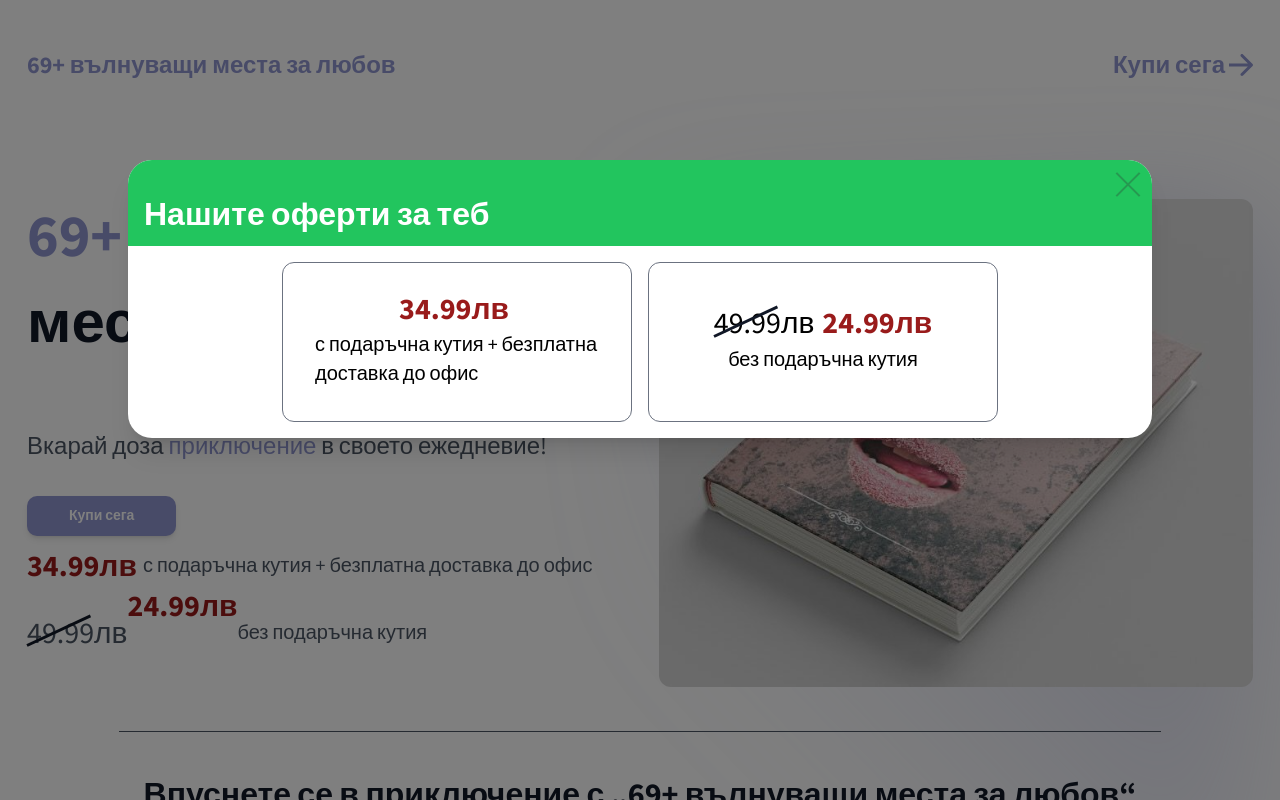
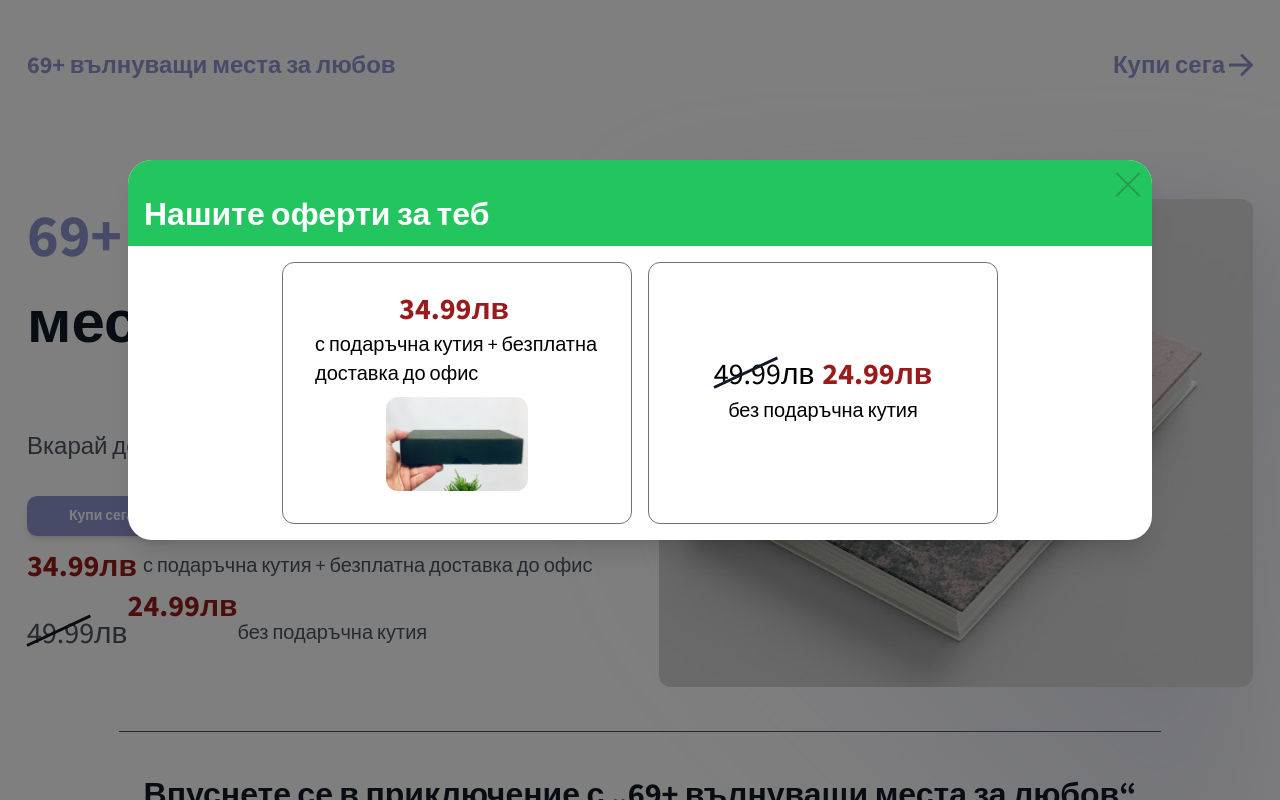
Before and after one commit to antoanparashkevov/book-nextjs, a Next.js app: page / in a window 1280 px wide. Shown: the top 800 px of the page. Built offline with nearby package versions, Linux system fonts and the light colour scheme.

Commit message:
Add giftbox image to the modal

```diff
--- a/src/components/UI/ContactForm.tsx
+++ b/src/components/UI/ContactForm.tsx
@@ -23,7 +23,7 @@ const ContactForm: React.FC = () => {
     const [selectedDeliveryType, setSelectedDeliveryType] = useState<string>('office');
     const [isLoading, setIsLoading] = useState<boolean>(false);
     const [hasError, setHasError] = useState<null | string>(null);
-    const [resolved, setResolved] = useState<boolean>(false)
+    const [resolved, setResolved] = useState<boolean>(false);
 
     const onOfferChange = (event: any) => {
         setSelectedOffer(event.target.value);
--- a/src/components/UI/Notification.tsx
+++ b/src/components/UI/Notification.tsx
@@ -30,7 +30,10 @@ const NotificationTemplate: React.FC<notificationProps> = ({
 
 	return (
 		<label htmlFor="popup" className="relative">
-			<input type="checkbox" id="popup" className='absolute opacity-0 w-0 h-0' onChange={() => setShow(false)} />
+			<input type="checkbox" id="popup" className='absolute opacity-0 w-0 h-0' onChange={(e: any) => {
+				e.preventDefault();
+				setShow(false);
+			}} />
 			<div className={`
 					${status === 'success' ? 'bg-green-600' : 'bg-red-600'}
 					fixed top-8 right-1/2 translate-x-1/2 min-w-[250px] p-8 rounded-xl z-100 cursor-pointer text-center
--- a/src/components/sections/ContactSection.tsx
+++ b/src/components/sections/ContactSection.tsx
@@ -2,6 +2,9 @@ import React, {useEffect, useState} from "react";
 
 import ContactForm from "@/components/UI/ContactForm";
 import BaseDialog from "@/components/UI/BaseDialog";
+import Image from "next/image";
+
+import GiftBoxImage from '../../../public/images/gift_box.webp';
 
 const options: IntersectionObserverInit = {
 	root: null,//the browser viewport
@@ -57,6 +60,13 @@ const ContactSection: React.FC = () => {
 								34.99лв&nbsp;
 							</strong>
 							<span className='text-sm lg:text-base'>с подаръчна кутия + безплатна доставка до офис</span>
+							<div className='max-w-[50%]'>
+								<Image
+									src={GiftBoxImage}
+									alt='Gift Box Image'
+									className='rounded-xl'
+								/>
+							</div>
 						</div>
 						<div className={`
 								inline-flex flex-col justify-center items-center gap-y-2 p-8 max-w-[350px] w-full
```
